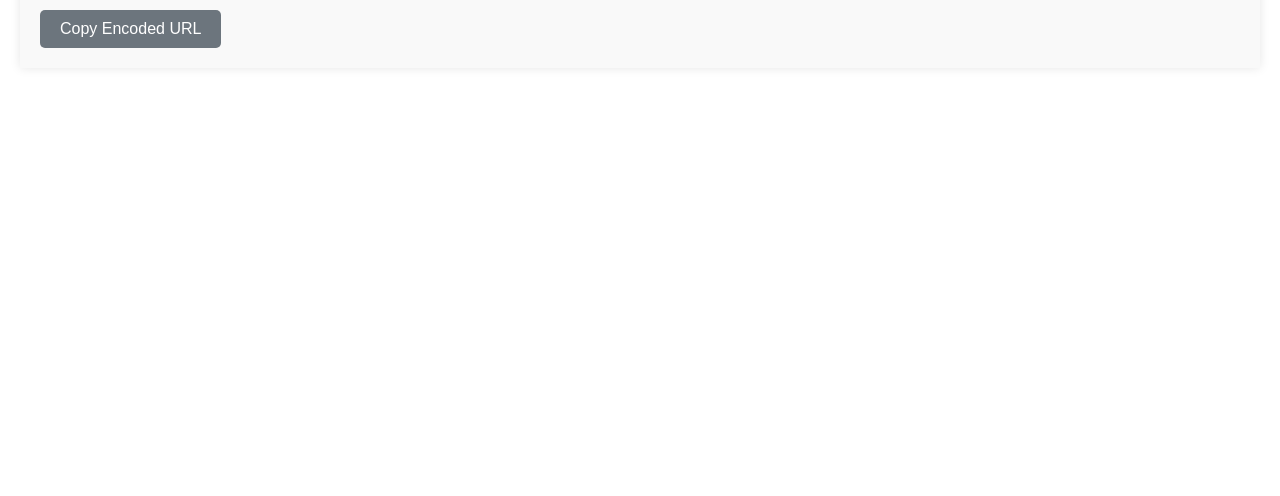
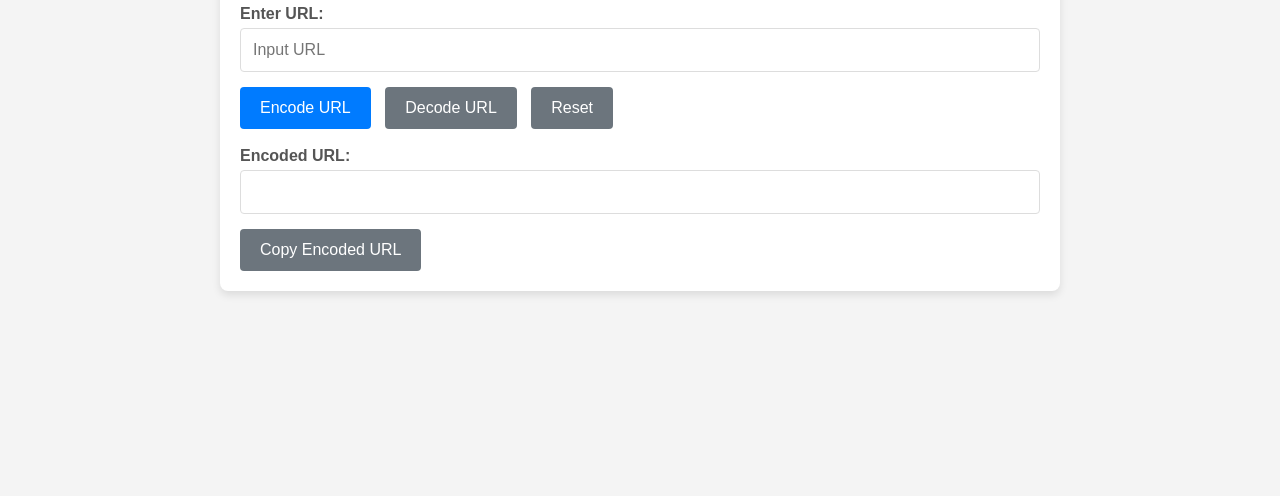
Before and after one commit to rajibdpi/urlencode, a plain HTML site: page index.html in a window 1280 px wide. Shown: the part 304-800 px from the top of the page. Drawn offline with Linux system fonts and the light colour scheme.

Commit message:
Update index.html

```diff
--- a/index.html
+++ b/index.html
@@ -1,6 +1,5 @@
 <!DOCTYPE html>
 <html lang="en">
-
 <head>
     <meta charset="UTF-8">
     <meta name="viewport" content="width=device-width, initial-scale=1.0">
@@ -9,56 +8,70 @@
         body {
             font-family: Arial, sans-serif;
             margin: 0;
-            padding: 20px;
-            box-sizing: border-box;
+            padding: 0;
+            background-color: #f4f4f4;
+            display: flex;
+            justify-content: center;
+            align-items: center;
+            height: 100vh;
         }
 
         .container {
-            max-width: 100%;
-            margin: 0 auto;
+            width: 90%;
+            max-width: 800px;
+            margin: 20px;
             padding: 20px;
-            box-shadow: 0 0 10px rgba(0, 0, 0, 0.1);
-            background-color: #f9f9f9;
+            background: #ffffff;
+            border-radius: 8px;
+            box-shadow: 0 4px 8px rgba(0, 0, 0, 0.1);
         }
 
         h2 {
             text-align: center;
-            font-size: 1.5rem;
+            font-size: 2rem;
+            margin-bottom: 20px;
+            color: #333;
         }
 
         label {
             font-weight: bold;
+            margin-bottom: 5px;
+            display: block;
+            color: #555;
         }
 
         input[type="text"] {
             width: 100%;
-            padding: 10px;
-            margin-top: 5px;
+            padding: 12px;
+            border: 1px solid #ddd;
+            border-radius: 4px;
             margin-bottom: 15px;
-            border: 1px solid #ccc;
-            border-radius: 5px;
             box-sizing: border-box;
+            font-size: 1rem;
+            color: #333;
         }
 
-        input[type="submit"],
-        button {
-            padding: 10px 20px;
+        input[type="submit"], button {
+            padding: 12px 20px;
             font-size: 1rem;
             border: none;
-            border-radius: 5px;
+            border-radius: 4px;
             cursor: pointer;
-            background-color: #007BFF;
-            color: white;
+            color: #fff;
             margin-right: 10px;
             box-sizing: border-box;
+            transition: background-color 0.3s;
+        }
+
+        input[type="submit"] {
+            background-color: #007BFF;
         }
 
         button {
             background-color: #6c757d;
         }
 
-        input[type="submit"]:hover,
-        button:hover {
+        input[type="submit"]:hover {
             background-color: #0056b3;
         }
 
@@ -66,12 +79,8 @@
             background-color: #5a6268;
         }
 
-        /* Media queries for responsiveness */
         @media (max-width: 600px) {
-
-            input[type="text"],
-            input[type="submit"],
-            button {
+            input[type="text"], input[type="submit"], button {
                 width: 100%;
                 margin-bottom: 10px;
             }
@@ -133,7 +142,6 @@
         }
     </script>
 </head>
-
 <body>
 
 <div class="container">
@@ -141,8 +149,8 @@
 
     <!-- Form for URL input -->
     <form onsubmit="event.preventDefault(); handleEncode();">
-            <label for="url">Enter URL:</label><br>
-            <input type="text" id="url" placeholder="Input Url"><br>
+        <label for="url">Enter URL:</label>
+        <input type="text" id="url" placeholder="Input URL"><br>
         <input type="submit" value="Encode URL">
         <button type="button" onclick="handleDecode()">Decode URL</button>
         <button type="button" onclick="resetFields()">Reset</button>
@@ -151,11 +159,10 @@
     <br>
 
     <!-- Encoded URL output and copy button -->
-        <label for="encodedUrl">Encoded URL:</label><br>
+    <label for="encodedUrl">Encoded URL:</label>
     <input type="text" id="encodedUrl"><br>
     <button type="button" onclick="copyToClipboard()">Copy Encoded URL</button>
 </div>
 
 </body>
-
 </html>
```
Lines whose indentation alone changed are shown as unchanged.
